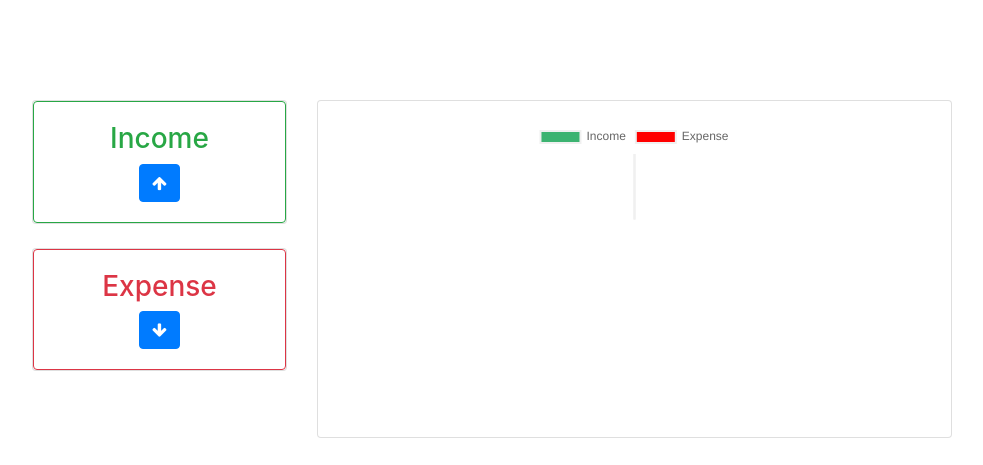
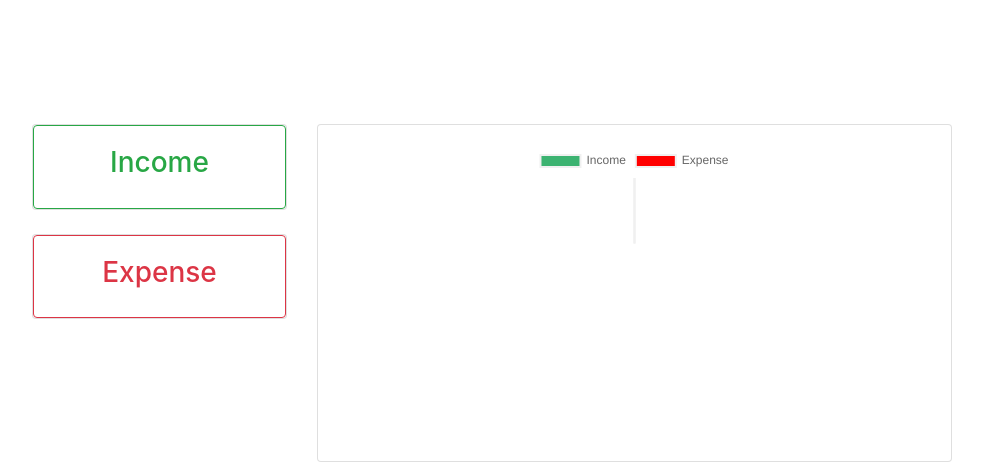
Before and after one commit to riyandharne-123/Expense-tracker-charts, a plain HTML site: page index.html in a window 1280 px wide. Shown: the whole page, without its empty margins (53-1036 px from the left). Drawn offline with nearby package versions, Linux system fonts and the light colour scheme.

Commit message:
Add files via upload

```diff
--- a/index.html
+++ b/index.html
@@ -12,26 +12,23 @@
     <div class="container" style="padding-top: 100px;">
      <div class="row">
      <div class="col-md-3">
-     <div class="card">
+         <br>
+     <div class="card" onClick="addIncome()">
            <div class="card-body btn btn-outline-success">
           <h3>Income</h3>
-          <div>
-               <button class="btn btn-primary" onClick="addIncome()"><i class="fa fa-arrow-up" aria-hidden="true"></i></button>
-          </div>
+
            </div>
      </div>
      <br>
-     <div class="card">
+     <div class="card" onclick="addExpense()">
         <div class="card-body btn btn-outline-danger">
             <h3>Expense</h3>
-            <div>
 
-                <button class="btn btn-primary" onclick="addExpense()"><i class="fa fa-arrow-down" aria-hidden="true"></i></button>
-            </div>
         </div>
   </div>
      </div>
      <div class="col-md-7">
+         <br>
 <div class="card">
 <div class="card-body">
     <canvas id="myChart"></canvas>
```
Also changed, not shown: app.js (line endings or trailing spaces).
